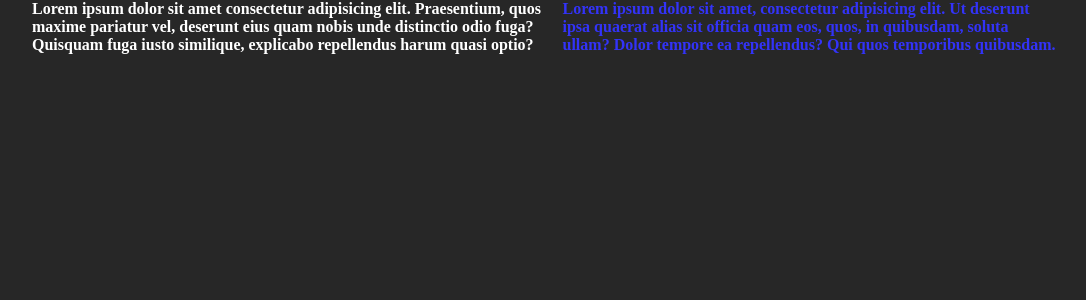
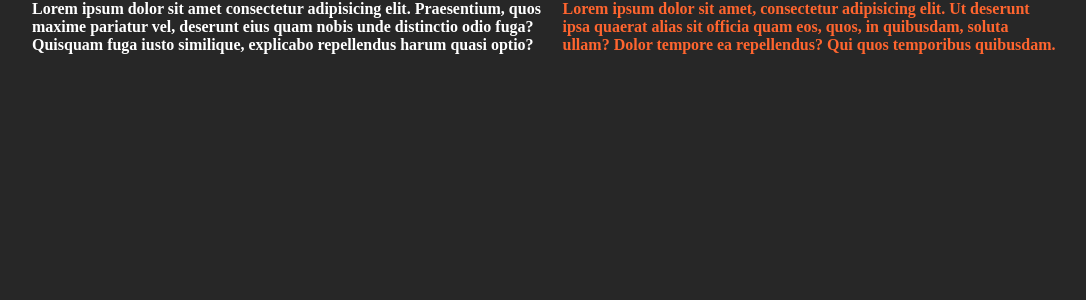
Before and after one commit to amirukic/Sass_exercises, a React (Create React App) app: page / in a window 1280 px wide. In both pictures the pointer is over the element 905 px from the left and 27 px from the top of the page. Shown: the top 300 px of the page, without its empty margins (96-1182 px from the left). Built offline with nearby package versions, Linux system fonts and the light colour scheme.

Commit message:
math_operations_sass

```diff
--- a/src/scss/App.scss
+++ b/src/scss/App.scss
@@ -43,6 +43,9 @@ body {
   }
   #{&}_paragraph2{
     @extend .main_paragraph1;
+    &:hover{
+      color: $accent-color;
+    }
   }
   @include mobile{
     flex-direction: column;
```
